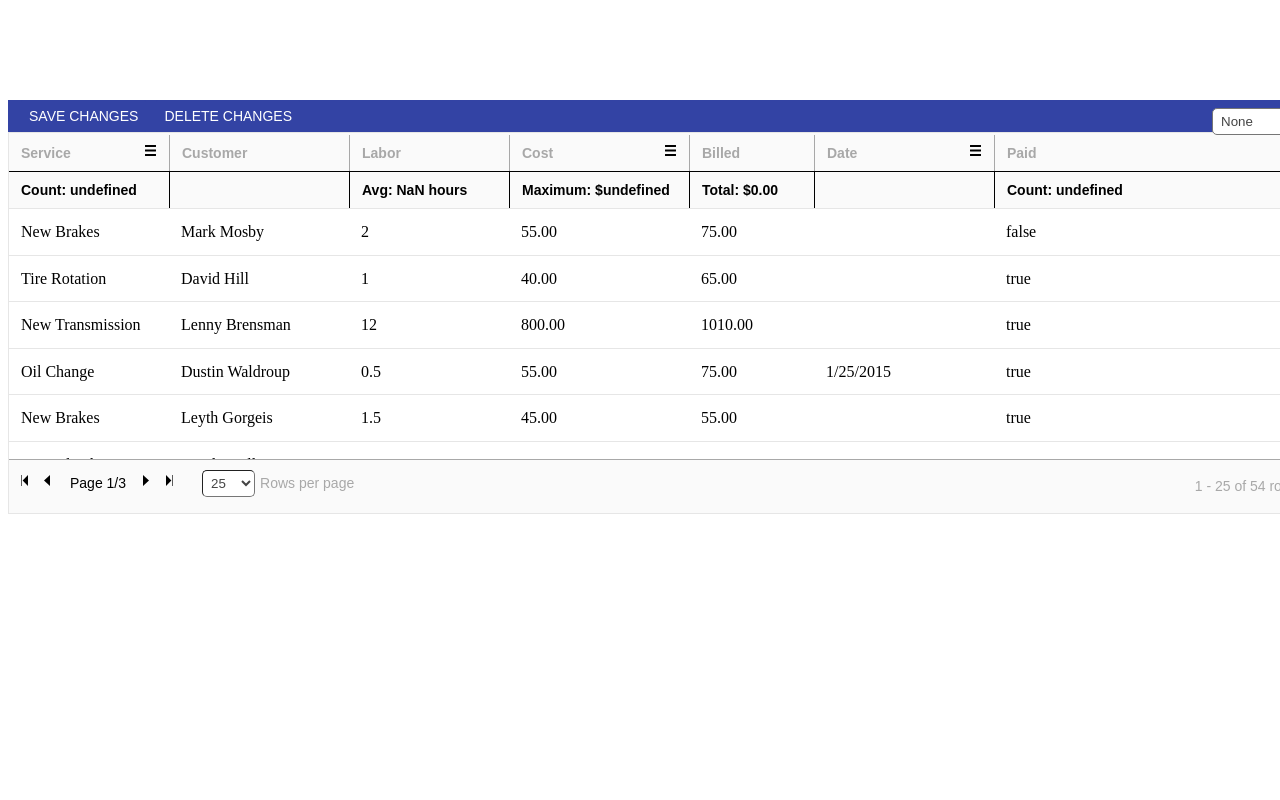
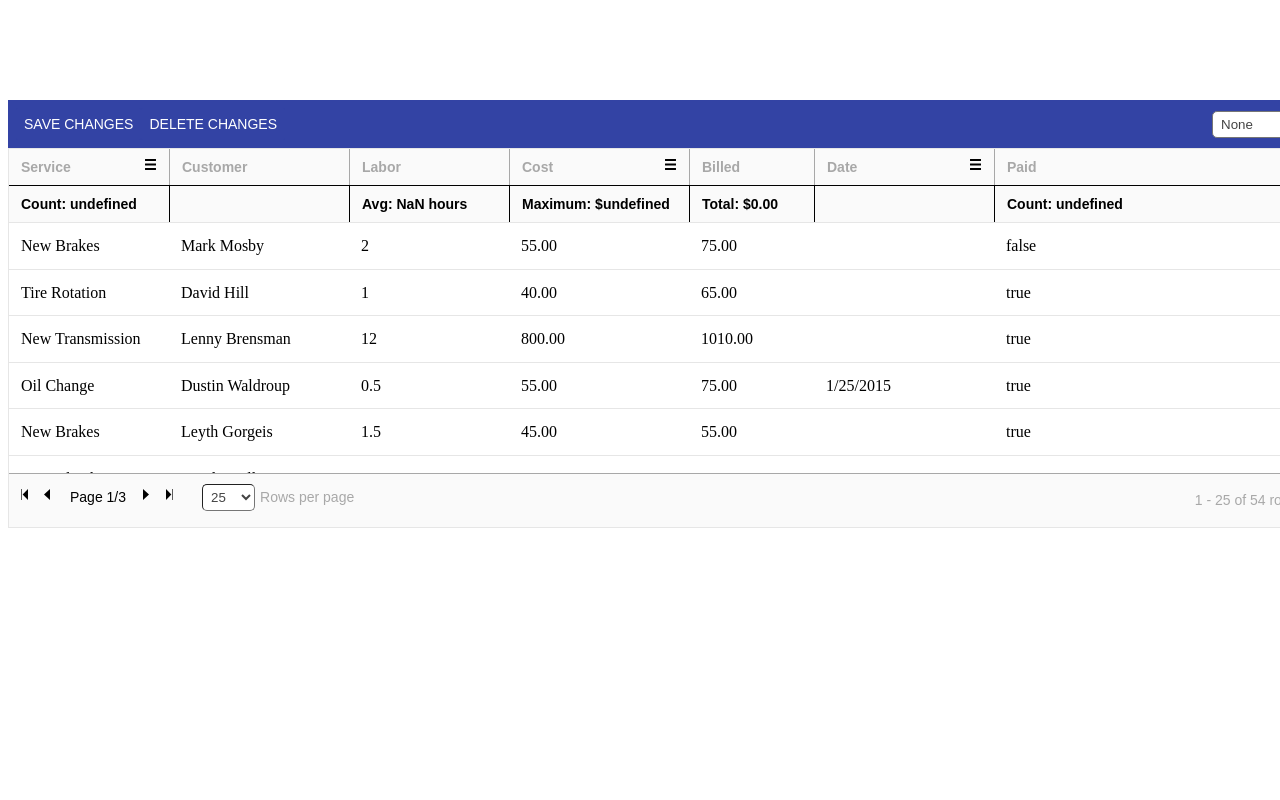
Before and after one commit to mosbymc/HTML-Data-Grid-Widget, a plain HTML site: page grid.html in a window 1280 px wide. Shown: the top 800 px of the page. Drawn offline with nearby package versions, Linux system fonts and the light colour scheme.

Commit message:
Update grid.css

```diff
--- a/grid.css
+++ b/grid.css
@@ -510,6 +510,7 @@
 .select {
 	border-radius: 5px;
 	padding: 4px;
+	width: 100%;
 }
 
 .button {
@@ -829,7 +830,6 @@ input {
 
 .toolbarAnchor {
 	color: white;
-	margin: 5px;
 	background-color: #3343a4;
     border-color: #3f51b5;
     -webkit-box-shadow: none;
@@ -840,6 +840,7 @@ input {
     box-sizing: border-box;
     overflow: visible;
     /*text-align: center;*/
+    display: inline-block;
     cursor: pointer;
     list-style-image: none;
 	list-style-position: outside;
@@ -873,3 +874,16 @@ input {
 	border-style: inset;
     outline: none;
 }
+
+.clearfix:after {
+   content: ".";
+   visibility: hidden;
+   display: block;
+   height: 0;
+   clear: both;
+}
+
+.group_select {
+	margin-top: 2.5px;
+	margin-bottom: 2.5px;
+}
```
